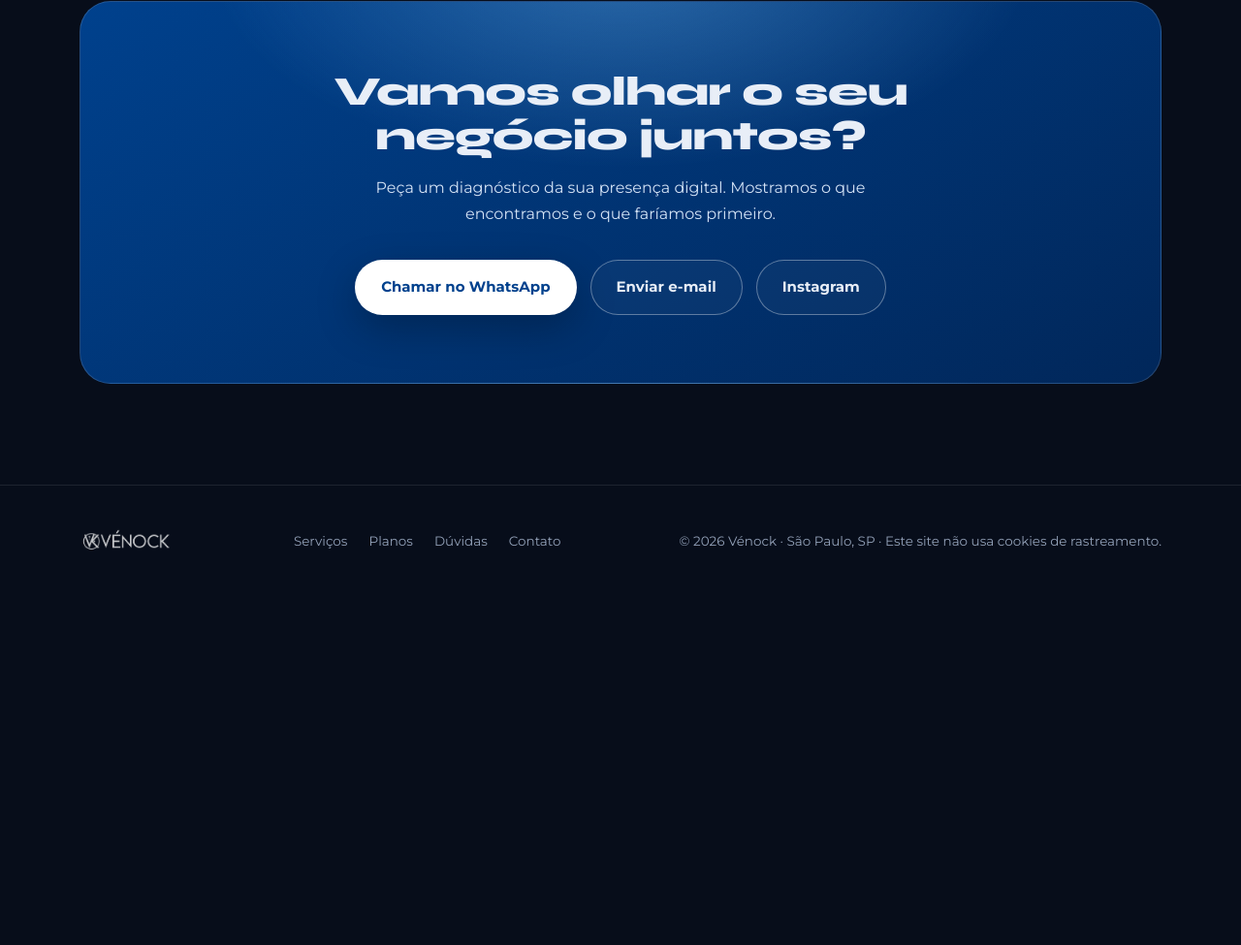
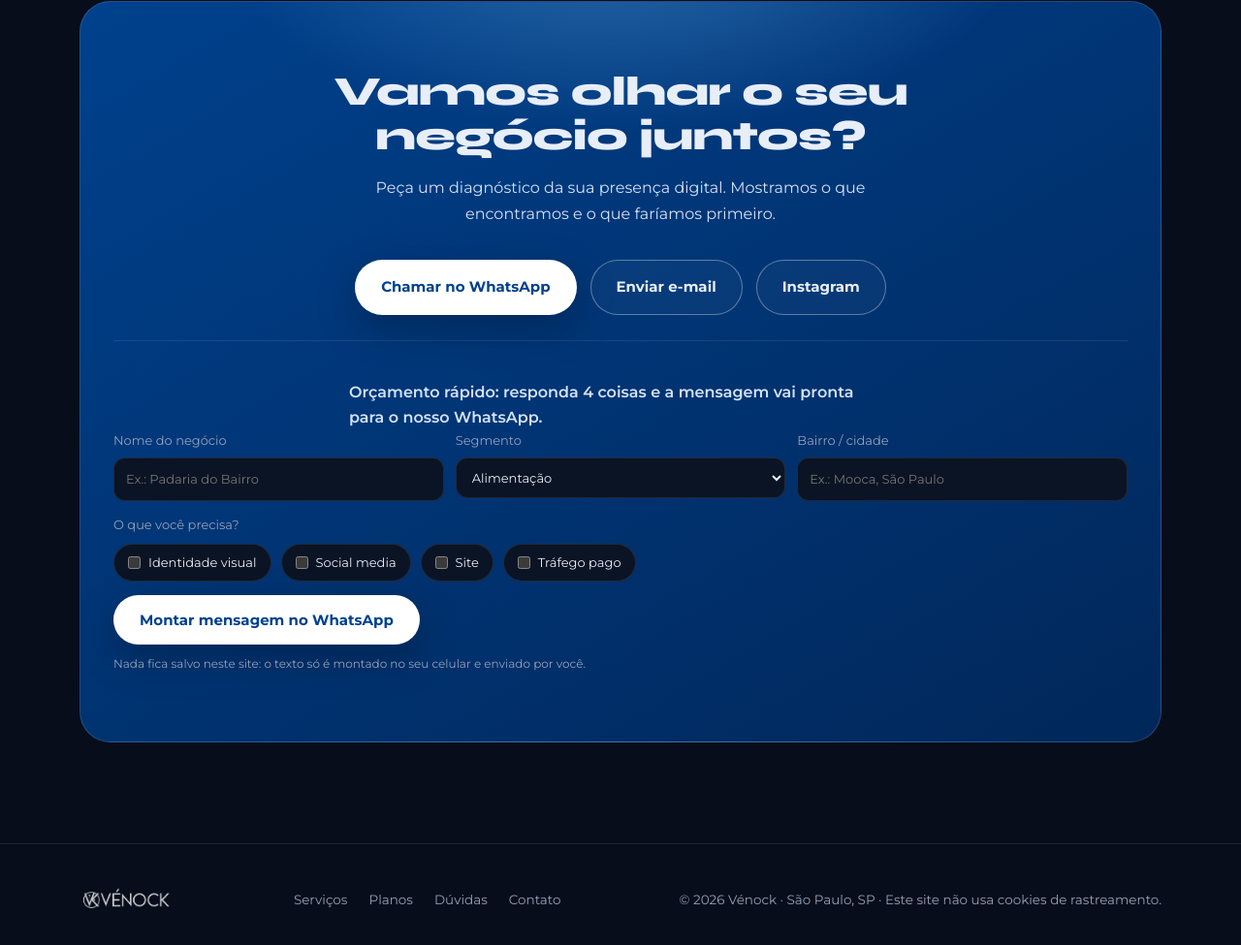
Before and after one commit to Suiciniv19/venock, a plain HTML site: page index.html in a window 1280 px wide. Shown: the part 7815-8790 px from the top of the page at 97% size. Before the commit the page ends 8420 px from the top, so only its background shows below. Drawn offline with Linux system fonts and the light colour scheme.

Commit message:
feat: orçamento rápido que monta a mensagem no WhatsApp (nada é salvo)
Co-Authored-By: Claude Opus 5.5 <noreply@anthropic.com>

```diff
--- a/index.html
+++ b/index.html
@@ -249,6 +249,15 @@ footer a:hover{color:#fff}
 @media(prefers-reduced-motion:reduce){
   *{animation:none!important;transition:none!important}.rv{opacity:1;transform:none}html{scroll-behavior:auto}
 }
+.orc{margin-top:26px;text-align:left;border-top:1px solid var(--linha);padding-top:22px}
+.orc-t{font-weight:600;margin-bottom:12px}
+.orc-g{display:grid;grid-template-columns:repeat(auto-fit,minmax(200px,1fr));gap:12px}
+.orc label{display:flex;flex-direction:column;gap:6px;font-size:13px;color:var(--mudo)}
+.orc input,.orc select{font:inherit;color:var(--txt);background:var(--noite2);border:1px solid var(--linha);border-radius:12px;padding:11px 12px}
+.orc input:focus,.orc select:focus{outline:2px solid var(--azul2);outline-offset:1px}
+.orc fieldset{border:0;margin:14px 0;display:flex;flex-wrap:wrap;gap:10px}.orc legend{font-size:13px;color:var(--mudo);margin-bottom:8px}
+.orc .chk{flex-direction:row;align-items:center;gap:8px;background:var(--noite2);border:1px solid var(--linha);border-radius:999px;padding:8px 14px;color:var(--txt);cursor:pointer}
+.orc small{display:block;margin-top:10px;color:var(--mudo);font-size:12px}
 </style>
 </head>
 <body>
@@ -418,6 +427,22 @@ footer a:hover{color:#fff}
       <h2>Vamos olhar o seu negócio juntos?</h2>
       <p id="ctaTxt">Peça um diagnóstico da sua presença digital. Mostramos o que encontramos e o que faríamos primeiro.</p>
       <div class="cta-row" id="canais"></div>
+      <form id="orc" class="orc" autocomplete="on" novalidate>
+        <p class="orc-t">Orçamento rápido: responda 4 coisas e a mensagem vai pronta para o nosso WhatsApp.</p>
+        <div class="orc-g">
+          <label>Nome do negócio<input name="negocio" maxlength="80" required placeholder="Ex.: Padaria do Bairro"></label>
+          <label>Segmento<select name="segmento"><option>Alimentação</option><option>Beleza e estética</option><option>Pet</option><option>Moda e varejo</option><option>Saúde</option><option>Serviços</option><option>Artesanato</option><option>Outro</option></select></label>
+          <label>Bairro / cidade<input name="local" maxlength="60" placeholder="Ex.: Mooca, São Paulo"></label>
+        </div>
+        <fieldset><legend>O que você precisa?</legend>
+          <label class="chk"><input type="checkbox" name="precisa" value="Identidade visual">Identidade visual</label>
+          <label class="chk"><input type="checkbox" name="precisa" value="Social media">Social media</label>
+          <label class="chk"><input type="checkbox" name="precisa" value="Site">Site</label>
+          <label class="chk"><input type="checkbox" name="precisa" value="Tráfego pago">Tráfego pago</label>
+        </fieldset>
+        <button class="btn pri" type="submit">Montar mensagem no WhatsApp</button>
+        <small>Nada fica salvo neste site: o texto só é montado no seu celular e enviado por você.</small>
+      </form>
       <p id="semContato" hidden>Nossos canais de contato estarão disponíveis aqui em breve.</p>
     </div>
   </div>
@@ -500,6 +525,17 @@ var CONTATO = { whatsapp: '5511963678580', email: 'contato.venock@gmail.com', in
     $('#canais').innerHTML = h; $('#semContato').hidden = !!h;
   }
   canais();
+  /* Orçamento rápido: monta a mensagem e abre o WhatsApp. Nada é salvo nem enviado pelo site. */
+  var orc = document.getElementById('orc');
+  if (orc) orc.addEventListener('submit', function (e) {
+    e.preventDefault();
+    var f = new FormData(orc), neg = String(f.get('negocio') || '').trim();
+    if (!neg) { orc.negocio.focus(); return; }
+    var pre = f.getAll('precisa').join(', ') || 'ainda não sei, quero um diagnóstico';
+    var txt = 'Olá, Vénock! Quero um orçamento.'+'\n• Negócio: ' + neg + '\n• Segmento: ' + f.get('segmento') + (f.get('local') ? '\n• Local: ' + f.get('local') : '') + '\n• Preciso de: ' + pre + (plano ? '\n• Plano de interesse: ' + plano : '');
+    var w = CONTATO.whatsapp.replace(/\D/g, '');
+    window.open('https://wa.me/' + w + '?text=' + encodeURIComponent(txt), '_blank', 'noopener');
+  });
   document.addEventListener('click', function (e) {
     var b = e.target.closest('[data-plano]'); if (!b) return;
     plano = b.dataset.plano; canais();
```
